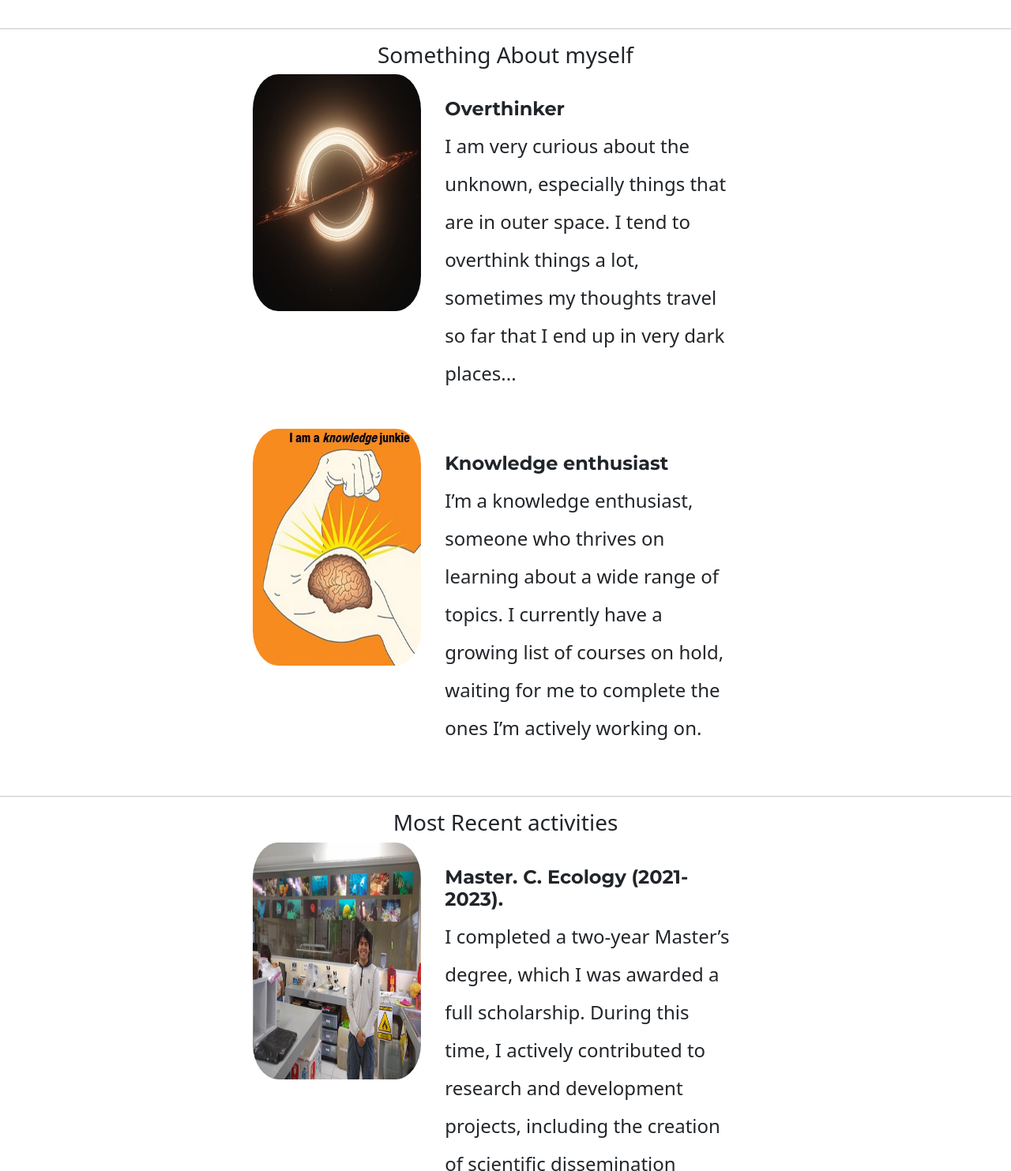
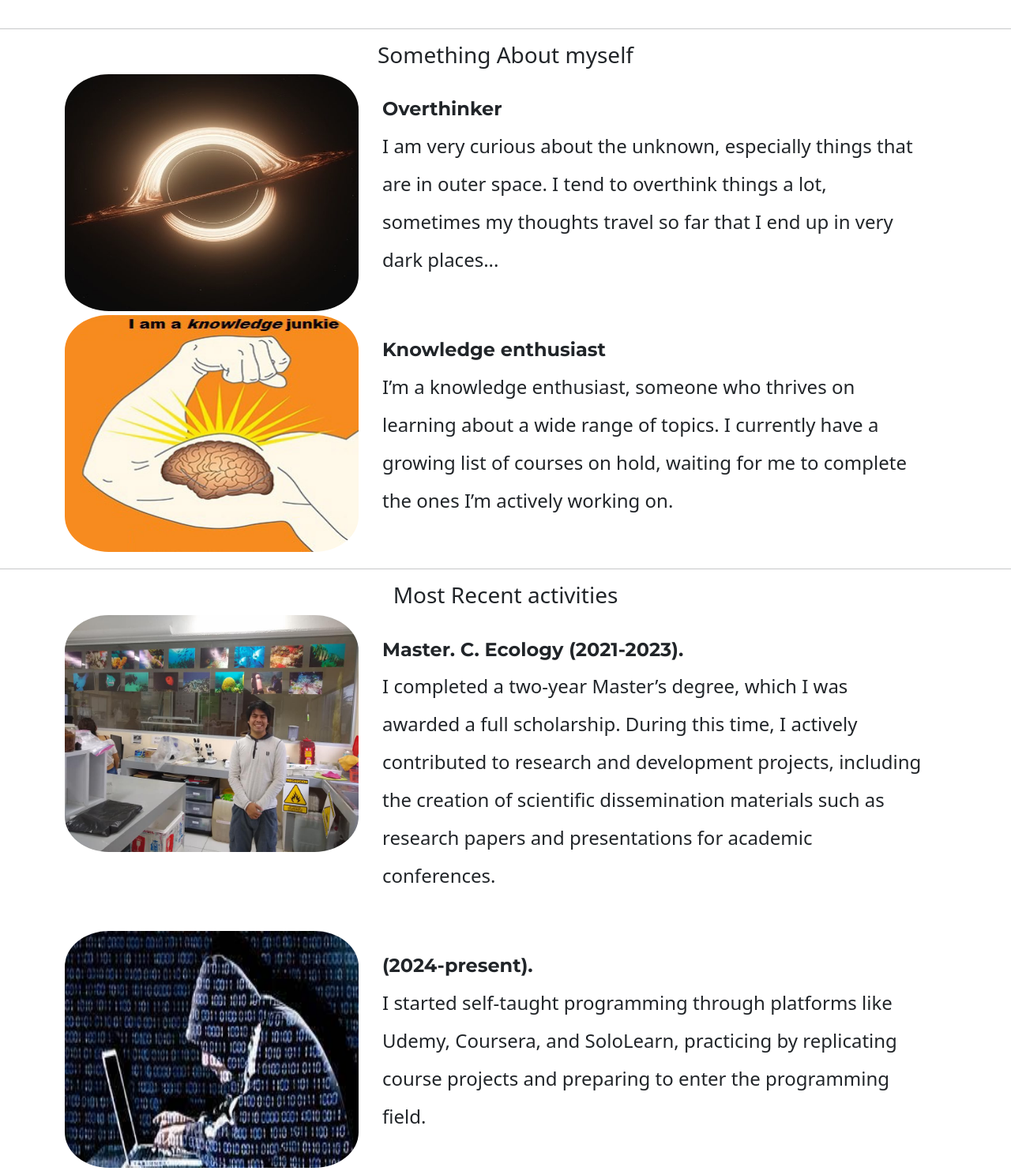
Before and after one commit to EnriqueSilva94/My-portfolio, a plain HTML site: page views/about.html in a window 1280 px wide. Shown: the part 755-2238 px from the top of the page at 79% size. Drawn offline with nearby package versions, Linux system fonts and the light colour scheme; a web font is replaced by a local one.

Commit message:
Update about.html image size fix
fixed the image size from the card for when viewed in device mode

```diff
--- a/views/about.html
+++ b/views/about.html
@@ -46,8 +46,10 @@ integrity="sha384-QWTKZyjpPEjISv5WaRU9OFeRpok6YctnYmDr5pNlyT2bRjXh0JMhjY6hW+ALEw
         <hr>
         <h3>Something About myself</h3>
     </div>
-    <div class="section">
-        <img class="card-pictures" src="../Public/images/black hole.jpg" alt="black hole">
+    <div class="container text-center">
+        <div class="row">
+    <div class="section "> <!--section start-->
+        <img class="card-pictures" width="100%" height="275" src="../Public/images/black hole.jpg" alt="black hole">
         <div class="card-descriptions">
             <h4><b>Overthinker</b></h4>
             <p class="card-p">I am very curious about the unknown, especially things that are in outer space. I tend to overthink things a lot, sometimes my thoughts travel so far that I end up in very dark places...</p>
@@ -58,9 +60,13 @@ integrity="sha384-QWTKZyjpPEjISv5WaRU9OFeRpok6YctnYmDr5pNlyT2bRjXh0JMhjY6hW+ALEw
             <p class="card-p">I’m a knowledge enthusiast, someone who thrives on learning about a wide range of topics. I currently have a growing list of courses on hold, waiting for me to complete the ones I’m actively working on. </p>
         </div>
     </div>
+        </div>
+    </div>
     <hr>
     <h3>Most Recent activities</h3>
-    <div class="section">
+    <div class="container text-center">
+        <div class="row">
+    <div class="section ">  <!--section start-->
         <img class="card-pictures" src="../Public/images/laboratory.jpg" alt="laboratory work">
         <div class="card-descriptions">
             <h4><b>Master. C. Ecology (2021-2023).</b></h4>
@@ -72,7 +78,9 @@ integrity="sha384-QWTKZyjpPEjISv5WaRU9OFeRpok6YctnYmDr5pNlyT2bRjXh0JMhjY6hW+ALEw
             <p class="card-p">I started self-taught programming through platforms like Udemy, Coursera, and SoloLearn, practicing by replicating course projects and preparing to enter the programming field.</p>
         </div>
 
-    </div>
+    </div> <!--section ends-->
+</div>
+</div>
     <hr>
     <div class="getintouch">
         <h3>Get In Touch</h3>
```
